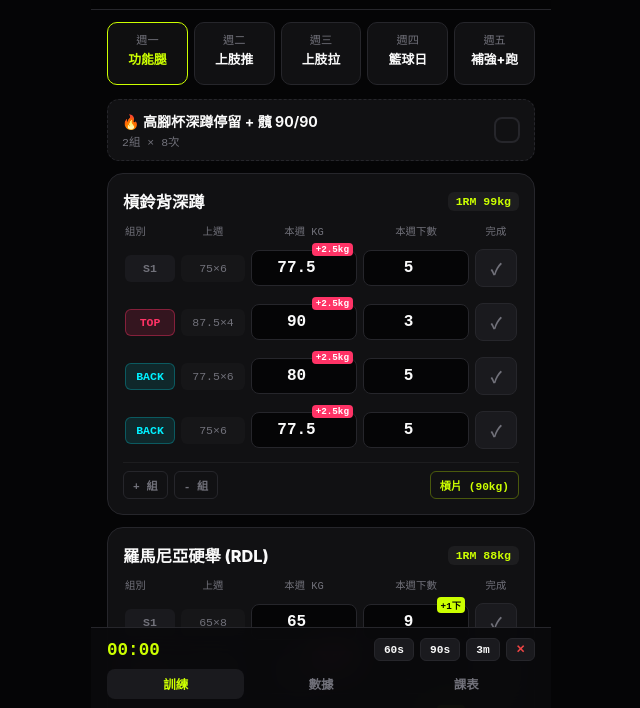
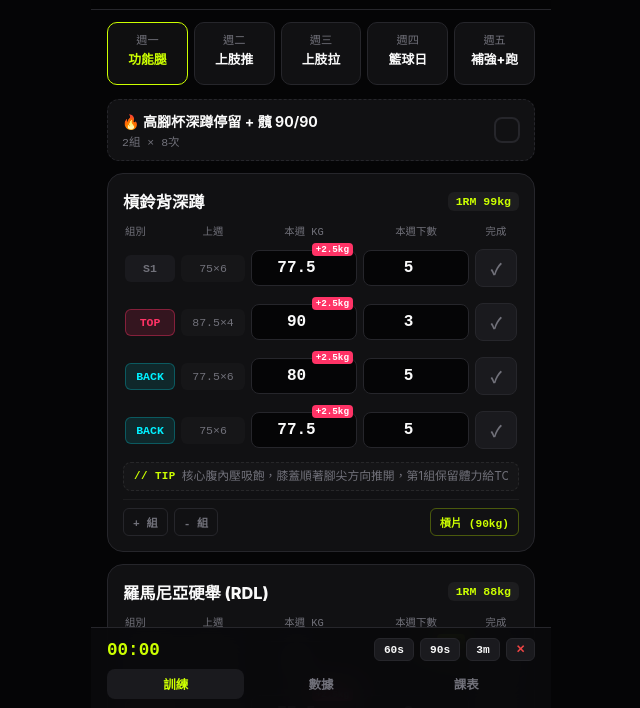
Before and after one commit to ft60315-a11y/LEO_FIT, a plain HTML site: page index.html in a window 1280 px wide. Shown: the part 87-795 px from the top of the page, without its empty margins (319-959 px from the left). Drawn offline with Linux system fonts and the light colour scheme.

Commit message:
Add files via upload

```diff
--- a/index.html
+++ b/index.html
@@ -5,7 +5,7 @@
 <meta name="viewport" content="width=device-width, initial-scale=1.0, maximum-scale=1.0, user-scalable=no">
 <meta name="apple-mobile-web-app-capable" content="yes">
 <meta name="apple-mobile-web-app-status-bar-style" content="black-translucent">
-<title>OBSIDIAN // V3</title>
+<title>OBSIDIAN // V3.1</title>
 <style>
   :root {
     --bg: #050506;
@@ -417,6 +417,53 @@
     color: #000;
   }
 
+  /* Self-Cue / Tips Row */
+  .tip-wrap {
+    margin-top: 8px;
+    display: flex;
+    align-items: center;
+    gap: 6px;
+    background: rgba(255, 255, 255, 0.02);
+    border: 1px dashed rgba(255, 255, 255, 0.08);
+    border-radius: 8px;
+    padding: 5px 10px;
+    transition: border-color 0.2s;
+  }
+
+  .tip-wrap:focus-within {
+    border-color: var(--accent);
+    background: rgba(255, 255, 255, 0.04);
+  }
+
+  .tip-icon {
+    font-family: var(--font-mono);
+    font-size: 0.68rem;
+    font-weight: 800;
+    color: var(--accent);
+    letter-spacing: 0.04em;
+    user-select: none;
+    white-space: nowrap;
+  }
+
+  .tip-input {
+    width: 100%;
+    background: transparent;
+    border: none;
+    color: var(--muted);
+    font-family: var(--font-sans);
+    font-size: 0.74rem;
+    line-height: 1.4;
+    outline: none;
+  }
+
+  .tip-input:focus {
+    color: var(--text);
+  }
+
+  .tip-input::placeholder {
+    color: #52525b;
+  }
+
   .card-actions {
     display: flex;
     justify-content: space-between;
@@ -676,6 +723,26 @@
 </div>
 
 <script>
+const DEFAULT_TIPS = {
+  '槓鈴背深蹲': '核心腹內壓吸飽，膝蓋順著腳尖方向推開，第1組保留體力給TOP組',
+  '羅馬尼亞硬舉 (RDL)': '屁股往後推感受腿後拉伸，槓鈴貼緊大腿與小腿，下背絕對鎖死不圓背',
+  '器械/滑輪髖外展': '骨盆穩定貼緊椅背，頂峰停頓 1 秒感受臀中肌收縮',
+  '器械/滑輪髖內收': '離心階段放慢 2 秒，控制內收肌群張力不彈震',
+  '平板槓鈴臥推': '肩胛骨後收下壓鎖在椅面，手肘夾角約 45-60 度，腳掌踩實地面發力',
+  '坐姿啞鈴肩推': '小臂垂直地面，肋骨下壓不拱腰，啞鈴下放至耳垂高度',
+  '上斜啞鈴臥推': '椅背約 30 度最吃上胸，離心充分拉開胸大肌鎖骨部',
+  '啞鈴側平舉': '想像手肘往兩側牆壁遠推，不聳肩、不借力甩動',
+  '引體向上 / 滑輪下拉': '先做肩胛下壓再彎手肘，想像把橫桿拉向鎖骨、手肘往口袋塞',
+  '胸靠墊划船 / 單臂划船': '手肘貼近身體往後拉向髖部，專注背闊肌收縮而非二頭肌硬拉',
+  '繩索面拉 (後肩)': '繩索拉向額頭高度，末端做肩外旋張開，停留 1 秒保護旋轉肌袖',
+  '上斜啞鈴彎舉': '大臂垂直固定在身體後方，徹底拉伸二頭肌長頭',
+  '實戰籃球 (分鐘)': '今日高消耗！打球前後務必補足快碳與水分，注意落地膝髖緩衝',
+  '窄握槓鈴臥推': '與肩同寬握距，手肘貼近軀幹下放，強化三頭肌與臥推鎖定段力量',
+  '滑輪單臂側平舉': '利用纜繩底部的持續張力，動作頂峰小指微抬或維持中立皆可但別聳肩',
+  '反握滑輪下拉': '反握與肩同寬，身體微後傾 10 度，拉向胸口下緣榨乾背闊肌下緣',
+  '2 公里節奏跑 (km / 分鐘)': '維持穩定鼻吸口吐與步頻，跑完慢走 3 分鐘收操迎接週末休息'
+};
+
 const DEFAULT_DATA = {
   week: 1,
   phase: 'bulk',
@@ -689,6 +756,7 @@
       exercises: [
         {
           name: '槓鈴背深蹲', isBar: true, inc: 2.5, rest: 180, targetMax: 6,
+          tip: DEFAULT_TIPS['槓鈴背深蹲'],
           sets: [
             { tag: 'S', prevW: 75, prevR: 6, w: null, r: null, done: false },
             { tag: 'TOP', prevW: 87.5, prevR: 4, w: null, r: null, done: false },
@@ -698,6 +766,7 @@
         },
         {
           name: '羅馬尼亞硬舉 (RDL)', isBar: true, inc: 2.5, rest: 120, targetMax: 10,
+          tip: DEFAULT_TIPS['羅馬尼亞硬舉 (RDL)'],
           sets: [
             { tag: 'S', prevW: 65, prevR: 8, w: null, r: null, done: false },
             { tag: 'TOP', prevW: 75, prevR: 5, w: null, r: null, done: false },
@@ -707,6 +776,7 @@
         },
         {
           name: '器械/滑輪髖外展', isBar: false, inc: 2.0, rest: 60, targetMax: 15,
+          tip: DEFAULT_TIPS['器械/滑輪髖外展'],
           sets: [
             { tag: 'S', prevW: 45, prevR: 15, w: null, r: null, done: false },
             { tag: 'S', prevW: 45, prevR: 14, w: null, r: null, done: false },
@@ -715,6 +785,7 @@
         },
         {
           name: '器械/滑輪髖內收', isBar: false, inc: 2.0, rest: 60, targetMax: 15,
+          tip: DEFAULT_TIPS['器械/滑輪髖內收'],
           sets: [
             { tag: 'S', prevW: 45, prevR: 15, w: null, r: null, done: false },
             { tag: 'S', prevW: 45, prevR: 15, w: null, r: null, done: false },
@@ -729,6 +800,7 @@
       exercises: [
         {
           name: '平板槓鈴臥推', isBar: true, inc: 2.5, rest: 180, targetMax: 6,
+          tip: DEFAULT_TIPS['平板槓鈴臥推'],
           sets: [
             { tag: 'S', prevW: 60, prevR: 6, w: null, r: null, done: false },
             { tag: 'TOP', prevW: 70, prevR: 4, w: null, r: null, done: false },
@@ -738,6 +810,7 @@
         },
         {
           name: '坐姿啞鈴肩推', isBar: false, inc: 2.0, rest: 120, targetMax: 10,
+          tip: DEFAULT_TIPS['坐姿啞鈴肩推'],
           sets: [
             { tag: 'S', prevW: 20, prevR: 9, w: null, r: null, done: false },
             { tag: 'TOP', prevW: 24, prevR: 5, w: null, r: null, done: false },
@@ -747,6 +820,7 @@
         },
         {
           name: '上斜啞鈴臥推', isBar: false, inc: 2.0, rest: 90, targetMax: 10,
+          tip: DEFAULT_TIPS['上斜啞鈴臥推'],
           sets: [
             { tag: 'S', prevW: 22, prevR: 10, w: null, r: null, done: false },
             { tag: 'S', prevW: 22, prevR: 9, w: null, r: null, done: false },
@@ -755,6 +829,7 @@
         },
         {
           name: '啞鈴側平舉', isBar: false, inc: 1.0, rest: 60, targetMax: 15,
+          tip: DEFAULT_TIPS['啞鈴側平舉'],
           sets: [
             { tag: 'S', prevW: 10, prevR: 15, w: null, r: null, done: false },
             { tag: 'S', prevW: 10, prevR: 15, w: null, r: null, done: false },
@@ -770,6 +845,7 @@
       exercises: [
         {
           name: '引體向上 / 滑輪下拉', isBar: false, inc: 2.5, rest: 150, targetMax: 10,
+          tip: DEFAULT_TIPS['引體向上 / 滑輪下拉'],
           sets: [
             { tag: 'S', prevW: 60, prevR: 10, w: null, r: null, done: false },
             { tag: 'TOP', prevW: 70, prevR: 5, w: null, r: null, done: false },
@@ -779,6 +855,7 @@
         },
         {
           name: '胸靠墊划船 / 單臂划船', isBar: false, inc: 2.0, rest: 120, targetMax: 10,
+          tip: DEFAULT_TIPS['胸靠墊划船 / 單臂划船'],
           sets: [
             { tag: 'S', prevW: 26, prevR: 10, w: null, r: null, done: false },
             { tag: 'TOP', prevW: 30, prevR: 5, w: null, r: null, done: false },
@@ -788,6 +865,7 @@
         },
         {
           name: '繩索面拉 (後肩)', isBar: false, inc: 2.5, rest: 60, targetMax: 15,
+          tip: DEFAULT_TIPS['繩索面拉 (後肩)'],
           sets: [
             { tag: 'S', prevW: 25, prevR: 15, w: null, r: null, done: false },
             { tag: 'S', prevW: 25, prevR: 15, w: null, r: null, done: false },
@@ -797,6 +875,7 @@
         },
         {
           name: '上斜啞鈴彎舉', isBar: false, inc: 1.0, rest: 60, targetMax: 12,
+          tip: DEFAULT_TIPS['上斜啞鈴彎舉'],
           sets: [
             { tag: 'S', prevW: 12, prevR: 12, w: null, r: null, done: false },
             { tag: 'S', prevW: 12, prevR: 11, w: null, r: null, done: false },
@@ -811,6 +890,7 @@
       exercises: [
         {
           name: '實戰籃球 (分鐘)', isBar: false, inc: 0, rest: 0, targetMax: 60,
+          tip: DEFAULT_TIPS['實戰籃球 (分鐘)'],
           sets: [
             { tag: 'S', prevW: 1, prevR: 60, w: null, r: null, done: false }
           ]
@@ -823,6 +903,7 @@
       exercises: [
         {
           name: '窄握槓鈴臥推', isBar: true, inc: 2.5, rest: 120, targetMax: 8,
+          tip: DEFAULT_TIPS['窄握槓鈴臥推'],
           sets: [
             { tag: 'S', prevW: 52.5, prevR: 8, w: null, r: null, done: false },
             { tag: 'TOP', prevW: 62.5, prevR: 4, w: null, r: null, done: false },
@@ -832,6 +913,7 @@
         },
         {
           name: '滑輪單臂側平舉', isBar: false, inc: 1.25, rest: 60, targetMax: 15,
+          tip: DEFAULT_TIPS['滑輪單臂側平舉'],
           sets: [
             { tag: 'S', prevW: 7.5, prevR: 15, w: null, r: null, done: false },
             { tag: 'S', prevW: 7.5, prevR: 15, w: null, r: null, done: false },
@@ -841,6 +923,7 @@
         },
         {
           name: '反握滑輪下拉', isBar: false, inc: 2.5, rest: 90, targetMax: 12,
+          tip: DEFAULT_TIPS['反握滑輪下拉'],
           sets: [
             { tag: 'S', prevW: 55, prevR: 12, w: null, r: null, done: false },
             { tag: 'S', prevW: 55, prevR: 11, w: null, r: null, done: false },
@@ -849,6 +932,7 @@
         },
         {
           name: '2 公里節奏跑 (km / 分鐘)', isBar: false, inc: 0, rest: 0, targetMax: 10,
+          tip: DEFAULT_TIPS['2 公里節奏跑 (km / 分鐘)'],
           sets: [
             { tag: 'TOP', prevW: 2.0, prevR: 10, w: null, r: null, done: false }
           ]
@@ -860,8 +944,21 @@
 
 let state = JSON.parse(localStorage.getItem('OBSIDIAN_V3_STATE')) || DEFAULT_DATA;
 
+// Seamless migration: if user already has V3 data in localStorage without `tip`, inject default tips automatically
+state.days.forEach(d => {
+  d.exercises.forEach(ex => {
+    if (typeof ex.tip === 'undefined') {
+      ex.tip = DEFAULT_TIPS[ex.name] || '';
+    }
+  });
+});
+
 function save() {
   localStorage.setItem('OBSIDIAN_V3_STATE', JSON.stringify(state));
+}
+
+function escapeAttr(str) {
+  return String(str || '').replace(/&/g, '&amp;').replace(/"/g, '&quot;');
 }
 
 // Compute Today's Target from Locked Previous Week Data (prevW, prevR)
@@ -879,14 +976,12 @@
 
   // BULK PHASE
   if (s.tag === 'TOP') {
-    // Heavy Top Set (<6 reps): If hit 4 or 5 reps last week -> +weight! Else -> +1 rep
     if (lastR >= 4) {
       return { w: +(lastW + ex.inc).toFixed(2), r: 3, badge: `+${ex.inc}kg` };
     } else {
       return { w: lastW, r: lastR + 1, badge: '+1下' };
     }
   } else {
-    // Normal or Back-off Set
     if (lastR >= ex.targetMax) {
       const resetReps = Math.max(5, ex.targetMax - 2);
       return { w: +(lastW + ex.inc).toFixed(2), r: resetReps, badge: `+${ex.inc}kg` };
@@ -1007,6 +1102,10 @@
           <span>完成</span>
         </div>
         ${rowsHtml}
+        <div class="tip-wrap">
+          <span class="tip-icon">// TIP</span>
+          <input type="text" class="tip-input" value="${escapeAttr(ex.tip)}" placeholder="寫下給自己的動作提醒（如：收肩胛、沉肩、膝蓋對齊腳尖...）" oninput="updateTip(${exIdx}, this.value)">
+        </div>
         <div class="card-actions">
           <div style="display:flex; gap:6px;">
             <button class="mini-btn" onclick="addSet(${exIdx})">+ 組</button>
@@ -1019,6 +1118,11 @@
   }).join('');
 
   document.getElementById('workoutList').innerHTML = html;
+}
+
+function updateTip(exIdx, val) {
+  state.days[state.dayIdx].exercises[exIdx].tip = val;
+  save();
 }
 
 function liveEditSet(exIdx, sIdx) {
```
